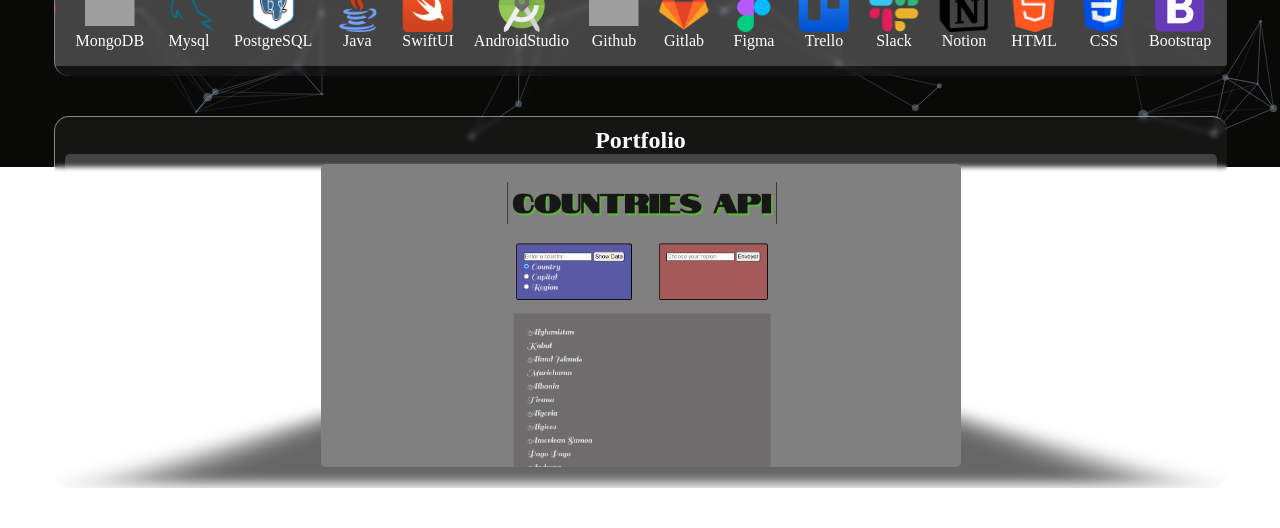
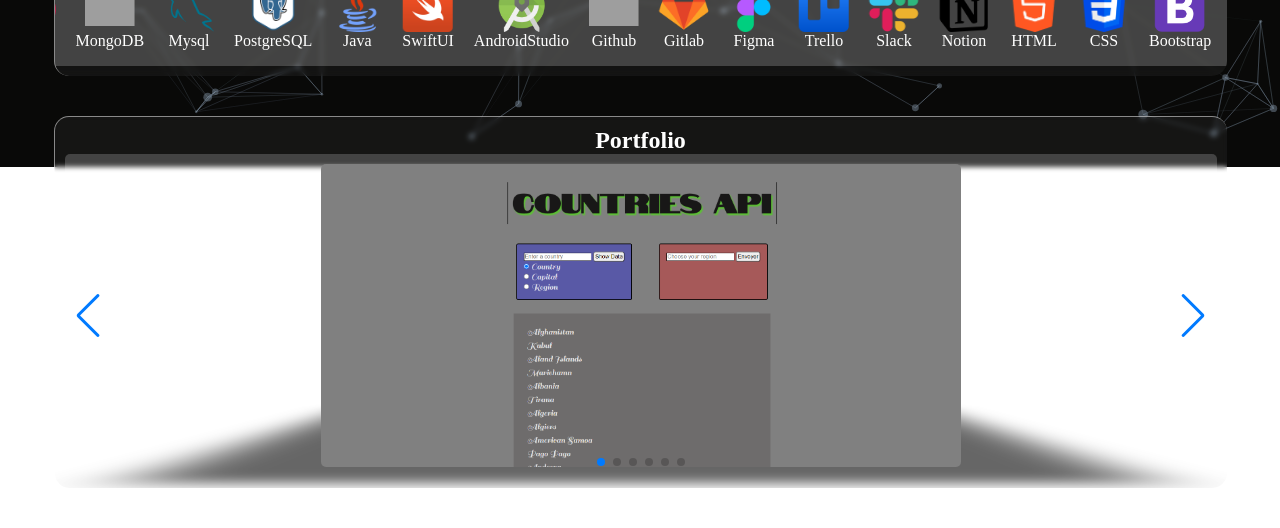
Before and after one commit to AnthonyDWeb/Portfolio, a React (Create React App) app: page / in a window 1280 px wide. Shown: the part 633-1161 px from the top of the page. Built offline with nearby package versions, Linux system fonts and the light colour scheme; grey boxes are pictures that could not be loaded.

Commit message:
fix swiper component

```diff
--- a/src/components/swiper/swiper.jsx
+++ b/src/components/swiper/swiper.jsx
@@ -1,7 +1,7 @@
 // LIBRARY //
 import React from 'react';
 import { Swiper, SwiperSlide } from 'swiper/react';
-import { EffectCube } from 'swiper';
+import SwiperCore, { Navigation, Pagination, EffectCube } from "swiper";
 // STYLE //
 import '../../App.css';
 import './swiper.css';
@@ -11,12 +11,13 @@ import 'swiper/css/navigation';
 import 'swiper/css/pagination';
 // OTHER
 import { projects } from '../portfolio/project-datalist';
+SwiperCore.use([EffectCube, Navigation, Pagination]);
 
 export default function SwiperComponent(props) {
 const effects = { shadow: true, slideShadows: false, shadowOffset: 20, shadowScale: 0.94 };
     return (
         <div className="container">
-            <Swiper effect={'cube'} grabCursor={true} cubeEffect={effects} loop={true} modules={[EffectCube]}>
+            <Swiper effect='cube' grabCursor={true} cubeEffect={effects} loop={true} pagination={{ clickable: true }} navigation>
                 {projects?.map(d =>
                     <SwiperSlide key={d.source}>
                         <img src={require(`../../assets/projects/${d.source}`)} alt="slide_image" />
```
